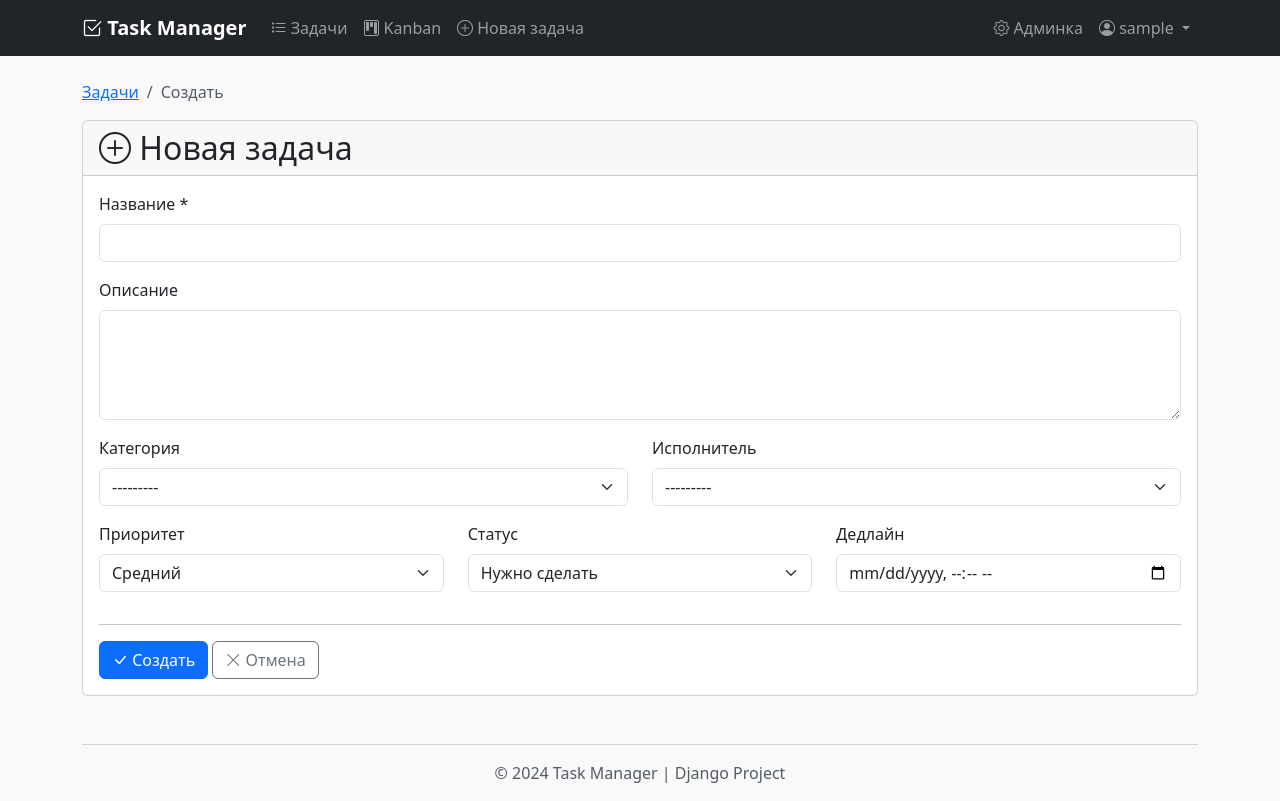
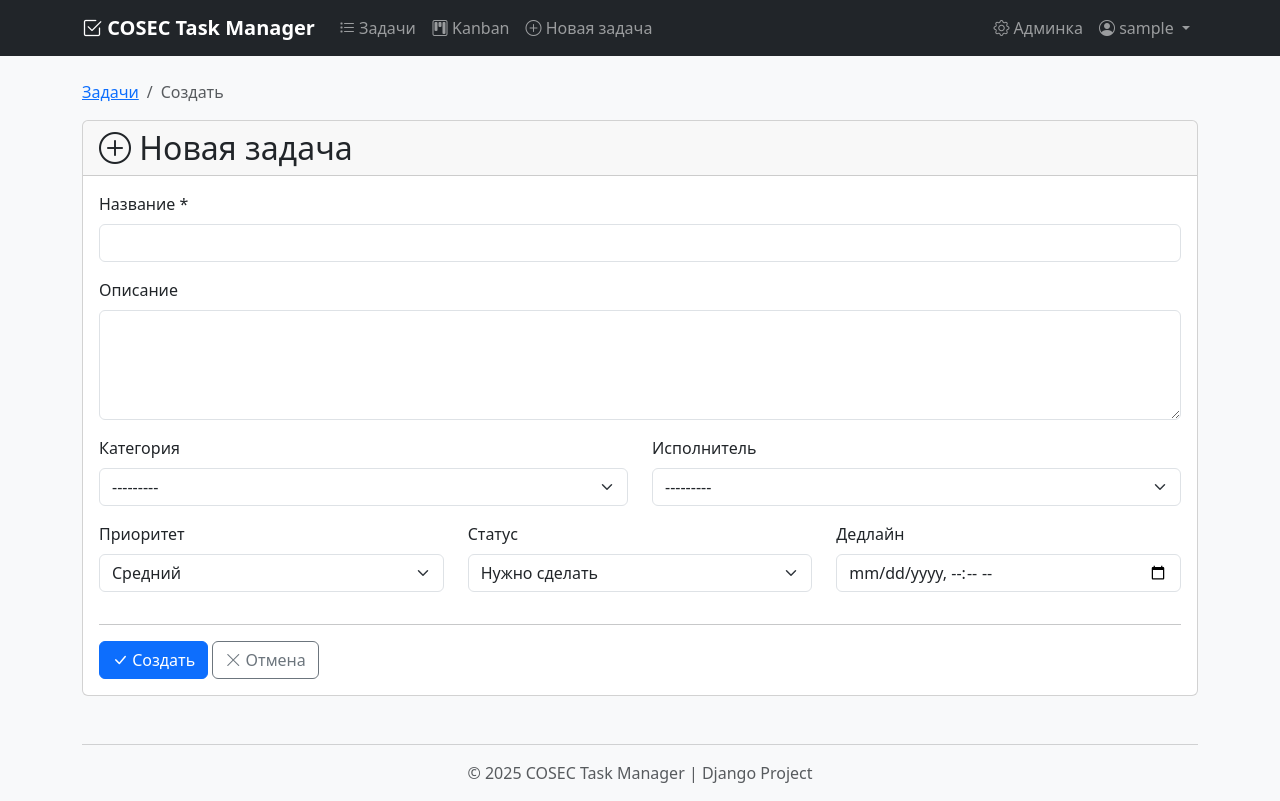
Before and after one commit to pvmen/python_cosec, a Django app: page /task/create/ in a window 1280 px wide. Run offline with Django 5.2, Linux system fonts and the light colour scheme; the visitor is signed in with stand-in values (Sample User, id 1); data comes from the database, SQL or seed files in the repository; data that the repository does not hold is empty.

Commit message:
Rename to COSEC Task Manager, update year to 2025

```diff
--- a/templates/base.html
+++ b/templates/base.html
@@ -3,7 +3,7 @@
 <head>
     <meta charset="UTF-8">
     <meta name="viewport" content="width=device-width, initial-scale=1.0">
-    <title>{% block title %}Task Manager{% endblock %}</title>
+    <title>{% block title %}COSEC Task Manager{% endblock %}</title>
     <link href="https://cdn.jsdelivr.net/npm/bootstrap@5.3.2/dist/css/bootstrap.min.css" rel="stylesheet">
     <link href="https://cdn.jsdelivr.net/npm/bootstrap-icons@1.11.1/font/bootstrap-icons.css" rel="stylesheet">
     <style>
@@ -34,7 +34,7 @@
     <nav class="navbar navbar-expand-lg navbar-dark bg-dark mb-4">
         <div class="container">
             <a class="navbar-brand" href="{% url 'task_list' %}">
-                <i class="bi bi-check2-square"></i> Task Manager
+                <i class="bi bi-check2-square"></i> COSEC Task Manager
             </a>
             <button class="navbar-toggler" type="button" data-bs-toggle="collapse" data-bs-target="#navbarNav">
                 <span class="navbar-toggler-icon"></span>
@@ -90,7 +90,7 @@
 
     <footer class="container mt-5 mb-3 text-center text-muted">
         <hr>
-        <p>&copy; 2024 Task Manager | Django Project</p>
+        <p>&copy; 2025 COSEC Task Manager | Django Project</p>
     </footer>
 
     <script src="https://cdn.jsdelivr.net/npm/bootstrap@5.3.2/dist/js/bootstrap.bundle.min.js"></script>
--- a/templates/registration/login.html
+++ b/templates/registration/login.html
@@ -3,7 +3,7 @@
 <head>
     <meta charset="UTF-8">
     <meta name="viewport" content="width=device-width, initial-scale=1.0">
-    <title>Вход - Task Manager</title>
+    <title>Вход - COSEC Task Manager</title>
     <link href="https://cdn.jsdelivr.net/npm/bootstrap@5.3.2/dist/css/bootstrap.min.css" rel="stylesheet">
     <link href="https://cdn.jsdelivr.net/npm/bootstrap-icons@1.11.1/font/bootstrap-icons.css" rel="stylesheet">
     <style>
@@ -36,7 +36,7 @@
         <div class="card login-card">
             <div class="login-header">
                 <i class="bi bi-check2-square"></i>
-                <h2 class="mt-2 mb-0">Task Manager</h2>
+                <h2 class="mt-2 mb-0">COSEC Task Manager</h2>
                 <p class="mb-0 opacity-75">Войдите в систему</p>
             </div>
             <div class="card-body p-4">
--- a/templates/registration/register.html
+++ b/templates/registration/register.html
@@ -3,7 +3,7 @@
 <head>
     <meta charset="UTF-8">
     <meta name="viewport" content="width=device-width, initial-scale=1.0">
-    <title>Регистрация - Task Manager</title>
+    <title>Регистрация - COSEC Task Manager</title>
     <link href="https://cdn.jsdelivr.net/npm/bootstrap@5.3.2/dist/css/bootstrap.min.css" rel="stylesheet">
     <link href="https://cdn.jsdelivr.net/npm/bootstrap-icons@1.11.1/font/bootstrap-icons.css" rel="stylesheet">
     <style>
```
Also changed, not shown: README.md.
